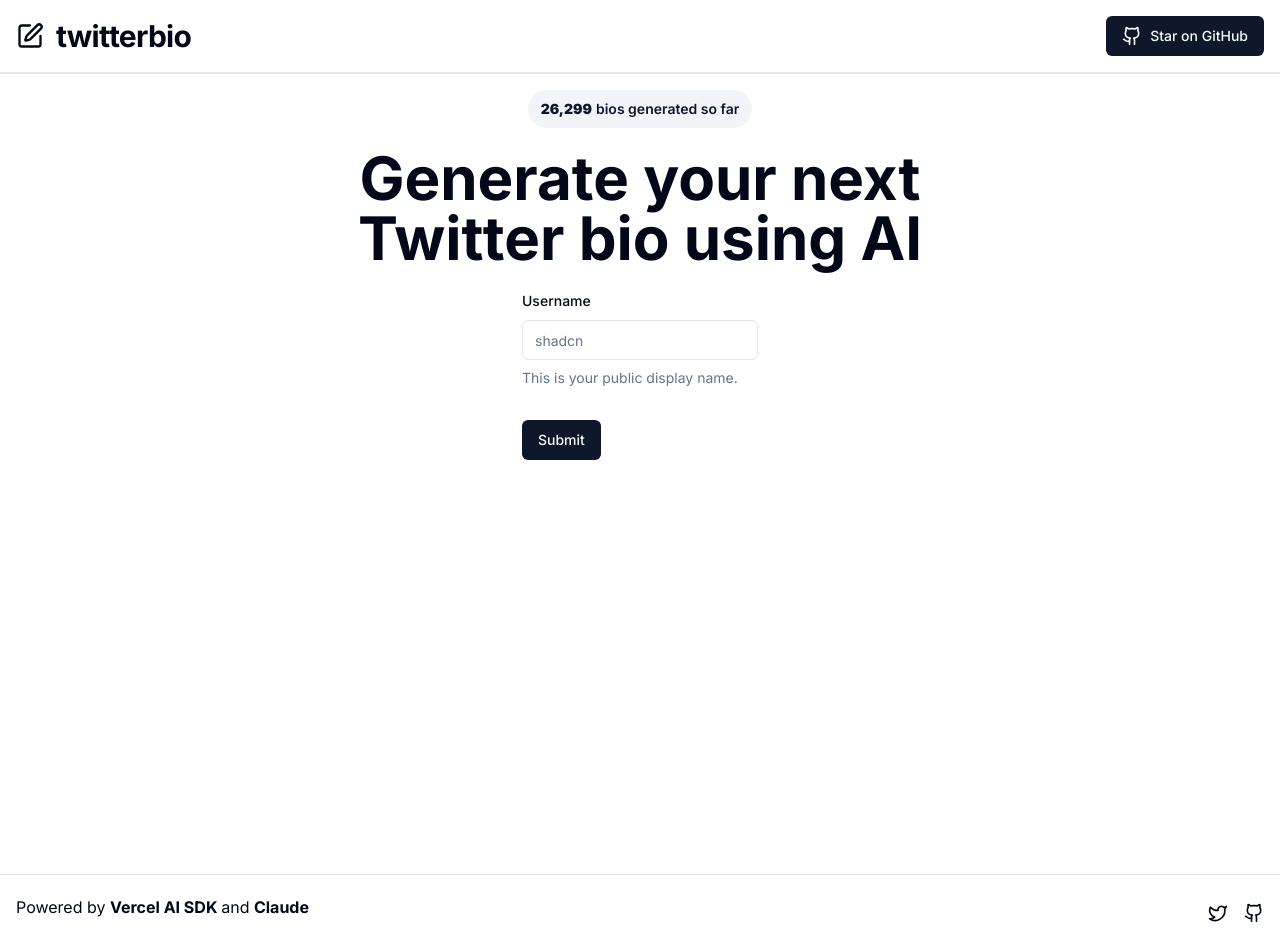
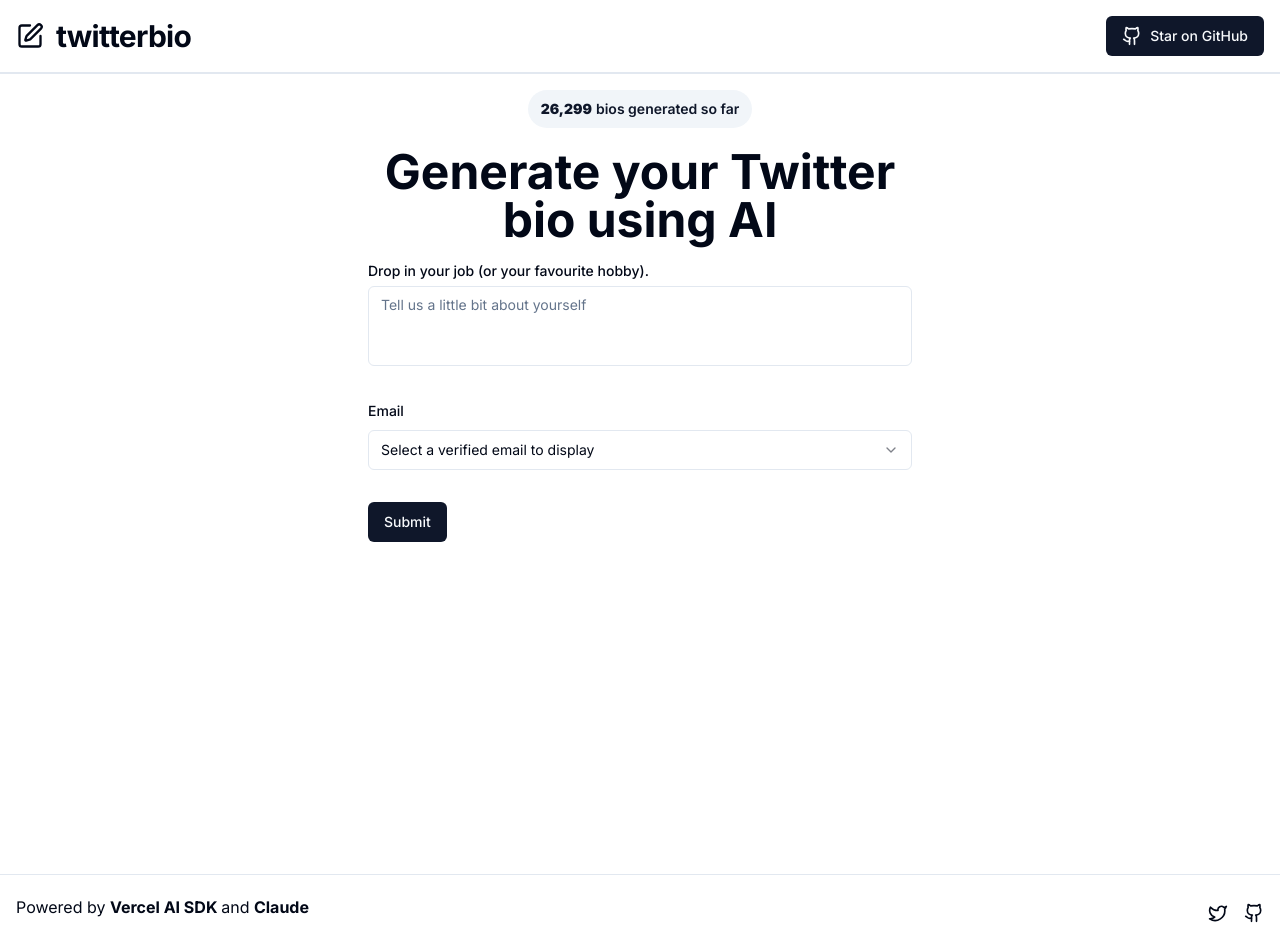
Before and after one commit to abdtriedcoding/twitterbio-ai, a Next.js app: page / in a window 1280 px wide. Built offline with nearby package versions, Linux system fonts and the light colour scheme.

Commit message:
working with shadcn form

```diff
--- a/app/layout.tsx
+++ b/app/layout.tsx
@@ -20,7 +20,7 @@ export default function RootLayout({
     <html lang="en">
       <body className={inter.className}>
         <Header />
-        <main className="h-full w-full p-4 flex flex-col items-center max-w-5xl mx-auto space-y-5">
+        <main className="h-full w-full p-4 flex flex-col items-center max-w-xl mx-auto space-y-5">
           {children}
         </main>
         <Footer />
--- a/app/page.tsx
+++ b/app/page.tsx
@@ -8,8 +8,8 @@ export default function Home() {
         <b>26,299</b>
         <p>bios generated so far</p>
       </Badge>
-      <h1 className="sm:text-6xl text-4xl max-w-2xl text-center font-bold">
-        Generate your next Twitter bio using AI
+      <h1 className="sm:text-5xl text-4xl text-center font-bold">
+        Generate your Twitter bio using AI
       </h1>
       <InfoForm />
     </>
--- a/components/info-form.tsx
+++ b/components/info-form.tsx
@@ -3,18 +3,24 @@
 import { zodResolver } from "@hookform/resolvers/zod";
 import { useForm } from "react-hook-form";
 import { z } from "zod";
+import { Textarea } from "@/components/ui/textarea";
 
 import { Button } from "@/components/ui/button";
 import {
   Form,
   FormControl,
-  FormDescription,
   FormField,
   FormItem,
   FormLabel,
   FormMessage,
 } from "@/components/ui/form";
-import { Input } from "@/components/ui/input";
+import {
+  Select,
+  SelectContent,
+  SelectItem,
+  SelectTrigger,
+  SelectValue,
+} from "@/components/ui/select";
 
 const formSchema = z.object({
   username: z.string().min(2, {
@@ -40,19 +46,46 @@ export function InfoForm() {
 
   return (
     <Form {...form}>
-      <form onSubmit={form.handleSubmit(onSubmit)} className="space-y-8">
+      <form onSubmit={form.handleSubmit(onSubmit)} className="space-y-8 w-full">
         <FormField
           control={form.control}
           name="username"
           render={({ field }) => (
             <FormItem>
-              <FormLabel>Username</FormLabel>
+              <FormLabel>
+                <div>
+                  Drop in your job <span>(or your favourite hobby).</span>
+                </div>
+              </FormLabel>
               <FormControl>
-                <Input placeholder="shadcn" {...field} />
+                <Textarea
+                  placeholder="Tell us a little bit about yourself"
+                  className="resize-none"
+                  {...field}
+                />
               </FormControl>
-              <FormDescription>
-                This is your public display name.
-              </FormDescription>
+              <FormMessage />
+            </FormItem>
+          )}
+        />
+        <FormField
+          control={form.control}
+          name="email"
+          render={({ field }) => (
+            <FormItem>
+              <FormLabel>Email</FormLabel>
+              <Select onValueChange={field.onChange} defaultValue={field.value}>
+                <FormControl>
+                  <SelectTrigger>
+                    <SelectValue placeholder="Select a verified email to display" />
+                  </SelectTrigger>
+                </FormControl>
+                <SelectContent>
+                  <SelectItem value="m@example.com">m@example.com</SelectItem>
+                  <SelectItem value="m@google.com">m@google.com</SelectItem>
+                  <SelectItem value="m@support.com">m@support.com</SelectItem>
+                </SelectContent>
+              </Select>
               <FormMessage />
             </FormItem>
           )}
--- /dev/null
+++ b/components/ui/select.tsx
@@ -0,0 +1,160 @@
+"use client"
+
+import * as React from "react"
+import * as SelectPrimitive from "@radix-ui/react-select"
+import { Check, ChevronDown, ChevronUp } from "lucide-react"
+
+import { cn } from "@/lib/utils"
+
+const Select = SelectPrimitive.Root
+
+const SelectGroup = SelectPrimitive.Group
+
+const SelectValue = SelectPrimitive.Value
+
+const SelectTrigger = React.forwardRef<
+  React.ElementRef<typeof SelectPrimitive.Trigger>,
+  React.ComponentPropsWithoutRef<typeof SelectPrimitive.Trigger>
+>(({ className, children, ...props }, ref) => (
+  <SelectPrimitive.Trigger
+    ref={ref}
+    className={cn(
+      "flex h-10 w-full items-center justify-between rounded-md border border-input bg-background px-3 py-2 text-sm ring-offset-background placeholder:text-muted-foreground focus:outline-none focus:ring-2 focus:ring-ring focus:ring-offset-2 disabled:cursor-not-allowed disabled:opacity-50 [&>span]:line-clamp-1",
+      className
+    )}
+    {...props}
+  >
+    {children}
+    <SelectPrimitive.Icon asChild>
+      <ChevronDown className="h-4 w-4 opacity-50" />
+    </SelectPrimitive.Icon>
+  </SelectPrimitive.Trigger>
+))
+SelectTrigger.displayName = SelectPrimitive.Trigger.displayName
+
+const SelectScrollUpButton = React.forwardRef<
+  React.ElementRef<typeof SelectPrimitive.ScrollUpButton>,
+  React.ComponentPropsWithoutRef<typeof SelectPrimitive.ScrollUpButton>
+>(({ className, ...props }, ref) => (
+  <SelectPrimitive.ScrollUpButton
+    ref={ref}
+    className={cn(
+      "flex cursor-default items-center justify-center py-1",
+      className
+    )}
+    {...props}
+  >
+    <ChevronUp className="h-4 w-4" />
+  </SelectPrimitive.ScrollUpButton>
+))
+SelectScrollUpButton.displayName = SelectPrimitive.ScrollUpButton.displayName
+
+const SelectScrollDownButton = React.forwardRef<
+  React.ElementRef<typeof SelectPrimitive.ScrollDownButton>,
+  React.ComponentPropsWithoutRef<typeof SelectPrimitive.ScrollDownButton>
+>(({ className, ...props }, ref) => (
+  <SelectPrimitive.ScrollDownButton
+    ref={ref}
+    className={cn(
+      "flex cursor-default items-center justify-center py-1",
+      className
+    )}
+    {...props}
+  >
+    <ChevronDown className="h-4 w-4" />
+  </SelectPrimitive.ScrollDownButton>
+))
+SelectScrollDownButton.displayName =
+  SelectPrimitive.ScrollDownButton.displayName
+
+const SelectContent = React.forwardRef<
+  React.ElementRef<typeof SelectPrimitive.Content>,
+  React.ComponentPropsWithoutRef<typeof SelectPrimitive.Content>
+>(({ className, children, position = "popper", ...props }, ref) => (
+  <SelectPrimitive.Portal>
+    <SelectPrimitive.Content
+      ref={ref}
+      className={cn(
+        "relative z-50 max-h-96 min-w-[8rem] overflow-hidden rounded-md border bg-popover text-popover-foreground shadow-md data-[state=open]:animate-in data-[state=closed]:animate-out data-[state=closed]:fade-out-0 data-[state=open]:fade-in-0 data-[state=closed]:zoom-out-95 data-[state=open]:zoom-in-95 data-[side=bottom]:slide-in-from-top-2 data-[side=left]:slide-in-from-right-2 data-[side=right]:slide-in-from-left-2 data-[side=top]:slide-in-from-bottom-2",
+        position === "popper" &&
+          "data-[side=bottom]:translate-y-1 data-[side=left]:-translate-x-1 data-[side=right]:translate-x-1 data-[side=top]:-translate-y-1",
+        className
+      )}
+      position={position}
+      {...props}
+    >
+      <SelectScrollUpButton />
+      <SelectPrimitive.Viewport
+        className={cn(
+          "p-1",
+          position === "popper" &&
+            "h-[var(--radix-select-trigger-height)] w-full min-w-[var(--radix-select-trigger-width)]"
+        )}
+      >
+        {children}
+      </SelectPrimitive.Viewport>
+      <SelectScrollDownButton />
+    </SelectPrimitive.Content>
+  </SelectPrimitive.Portal>
+))
+SelectContent.displayName = SelectPrimitive.Content.displayName
+
+const SelectLabel = React.forwardRef<
+  React.ElementRef<typeof SelectPrimitive.Label>,
+  React.ComponentPropsWithoutRef<typeof SelectPrimitive.Label>
+>(({ className, ...props }, ref) => (
+  <SelectPrimitive.Label
+    ref={ref}
+    className={cn("py-1.5 pl-8 pr-2 text-sm font-semibold", className)}
+    {...props}
+  />
+))
+SelectLabel.displayName = SelectPrimitive.Label.displayName
+
+const SelectItem = React.forwardRef<
+  React.ElementRef<typeof SelectPrimitive.Item>,
+  React.ComponentPropsWithoutRef<typeof SelectPrimitive.Item>
+>(({ className, children, ...props }, ref) => (
+  <SelectPrimitive.Item
+    ref={ref}
+    className={cn(
+      "relative flex w-full cursor-default select-none items-center rounded-sm py-1.5 pl-8 pr-2 text-sm outline-none focus:bg-accent focus:text-accent-foreground data-[disabled]:pointer-events-none data-[disabled]:opacity-50",
+      className
+    )}
+    {...props}
+  >
+    <span className="absolute left-2 flex h-3.5 w-3.5 items-center justify-center">
+      <SelectPrimitive.ItemIndicator>
+        <Check className="h-4 w-4" />
+      </SelectPrimitive.ItemIndicator>
+    </span>
+
+    <SelectPrimitive.ItemText>{children}</SelectPrimitive.ItemText>
+  </SelectPrimitive.Item>
+))
+SelectItem.displayName = SelectPrimitive.Item.displayName
+
+const SelectSeparator = React.forwardRef<
+  React.ElementRef<typeof SelectPrimitive.Separator>,
+  React.ComponentPropsWithoutRef<typeof SelectPrimitive.Separator>
+>(({ className, ...props }, ref) => (
+  <SelectPrimitive.Separator
+    ref={ref}
+    className={cn("-mx-1 my-1 h-px bg-muted", className)}
+    {...props}
+  />
+))
+SelectSeparator.displayName = SelectPrimitive.Separator.displayName
+
+export {
+  Select,
+  SelectGroup,
+  SelectValue,
+  SelectTrigger,
+  SelectContent,
+  SelectLabel,
+  SelectItem,
+  SelectSeparator,
+  SelectScrollUpButton,
+  SelectScrollDownButton,
+}
--- /dev/null
+++ b/components/ui/textarea.tsx
@@ -0,0 +1,24 @@
+import * as React from "react"
+
+import { cn } from "@/lib/utils"
+
+export interface TextareaProps
+  extends React.TextareaHTMLAttributes<HTMLTextAreaElement> {}
+
+const Textarea = React.forwardRef<HTMLTextAreaElement, TextareaProps>(
+  ({ className, ...props }, ref) => {
+    return (
+      <textarea
+        className={cn(
+          "flex min-h-[80px] w-full rounded-md border border-input bg-background px-3 py-2 text-sm ring-offset-background placeholder:text-muted-foreground focus-visible:outline-none focus-visible:ring-2 focus-visible:ring-ring focus-visible:ring-offset-2 disabled:cursor-not-allowed disabled:opacity-50",
+          className
+        )}
+        ref={ref}
+        {...props}
+      />
+    )
+  }
+)
+Textarea.displayName = "Textarea"
+
+export { Textarea }
--- a/package.json
+++ b/package.json
@@ -11,6 +11,7 @@
   "dependencies": {
     "@hookform/resolvers": "^3.3.4",
     "@radix-ui/react-label": "^2.0.2",
+    "@radix-ui/react-select": "^2.0.0",
     "@radix-ui/react-slot": "^1.0.2",
     "class-variance-authority": "^0.7.0",
     "clsx": "^2.1.0",
```
Also changed, not shown: 1 other file (tests, documents, lock files or other folders).
